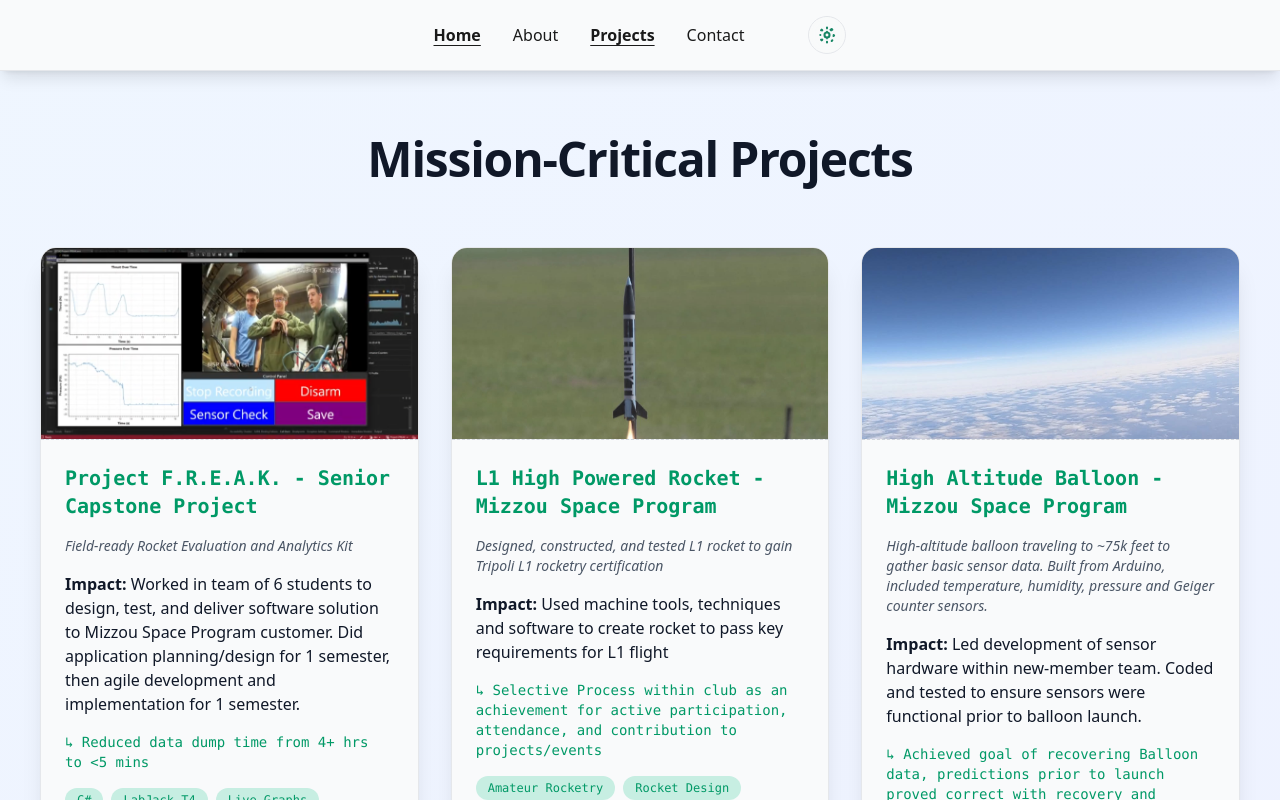
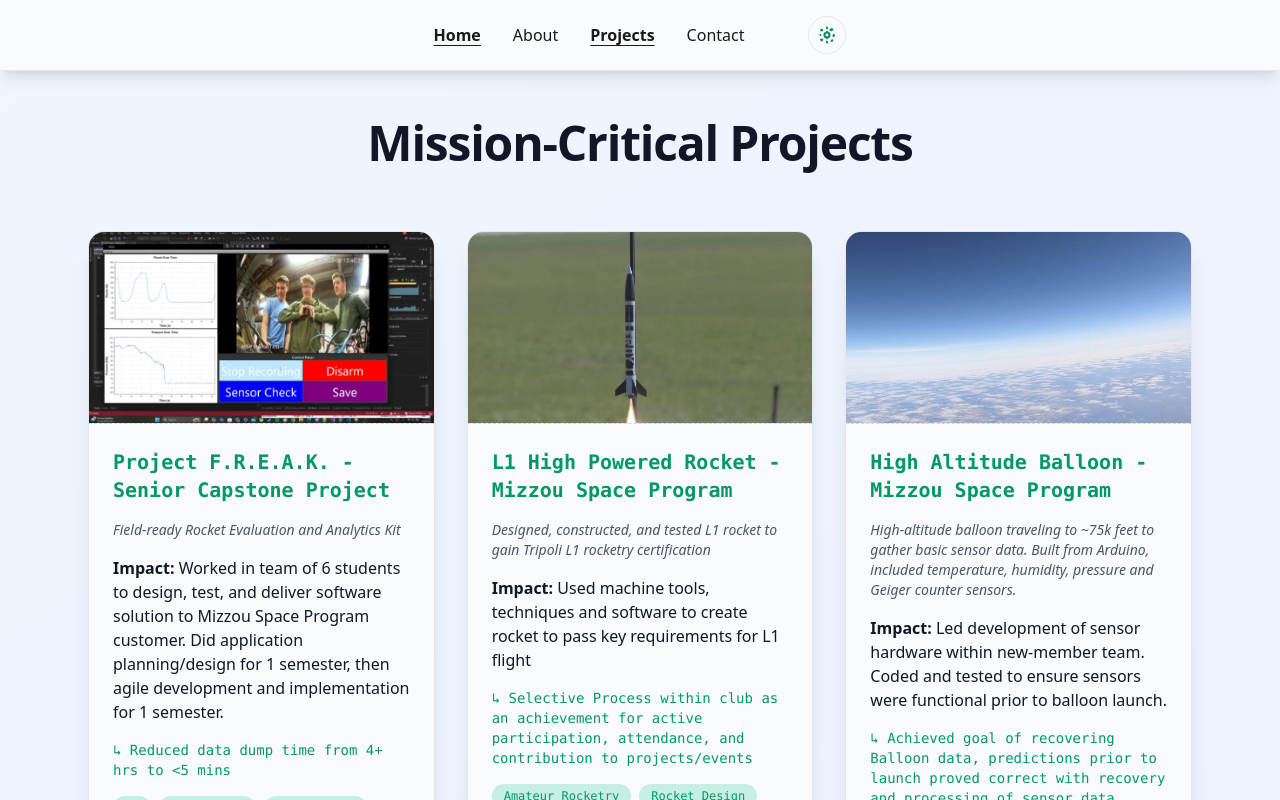
Before and after one commit to leroyperkins/portfolio-website, an Angular app: page /projects in a window 1280 px wide. Shown: the top 800 px of the page. Built offline with nearby package versions, Linux system fonts and the light colour scheme.

Commit message:
More tweaks

```diff
--- a/src/app/modules/about-module/about/about.component.html
+++ b/src/app/modules/about-module/about/about.component.html
@@ -38,7 +38,7 @@
         </div>
       </div>
     </div>
-    <div class="mt-16 bg-gray-50 dark:bg-gray-800/60 backdrop-blur-sm rounded-xl p-6 border border-gray-200 dark:border-gray-600">
+    <div class="mt-8 bg-gray-50 dark:bg-gray-800/60 backdrop-blur-sm rounded-xl p-6 border border-gray-200 dark:border-gray-600">
       <h3 class="text-lg font-mono text-emerald-600 dark:text-emerald-400 mb-3">Education</h3>
       <p class="text-gray-900 dark:text-gray-100 font-medium">{{ data.education.degree }}</p>
       <p class="text-sm text-gray-600 dark:text-gray-300">{{ data.education.school }}</p>
--- a/src/app/modules/contact-module/contact/contact.component.html
+++ b/src/app/modules/contact-module/contact/contact.component.html
@@ -1,4 +1,4 @@
-<section class="py-14">
+<section class="py-20">
   <div class="max-w-6xl mx-auto px-6">
     <h2 class="text-5xl md:text-6xl font-bold text-center mb-16 text-gray-900 dark:text-gray-100 tracking-tight">
       Contact Me
--- a/src/app/modules/projects-module/projects/projects.component.html
+++ b/src/app/modules/projects-module/projects/projects.component.html
@@ -1,5 +1,5 @@
-<section class="py-6">
-  <div class="max-w-7xl mx-auto p-6 md:p-10">
+<section class="py-12">
+  <div class="max-w-6xl mx-auto px-6">
     <h1 class="text-4xl md:text-5xl font-bold text-center mb-16 text-gray-900 dark:text-gray-100 tracking-tight">
       Mission-Critical Projects
     </h1>
```
